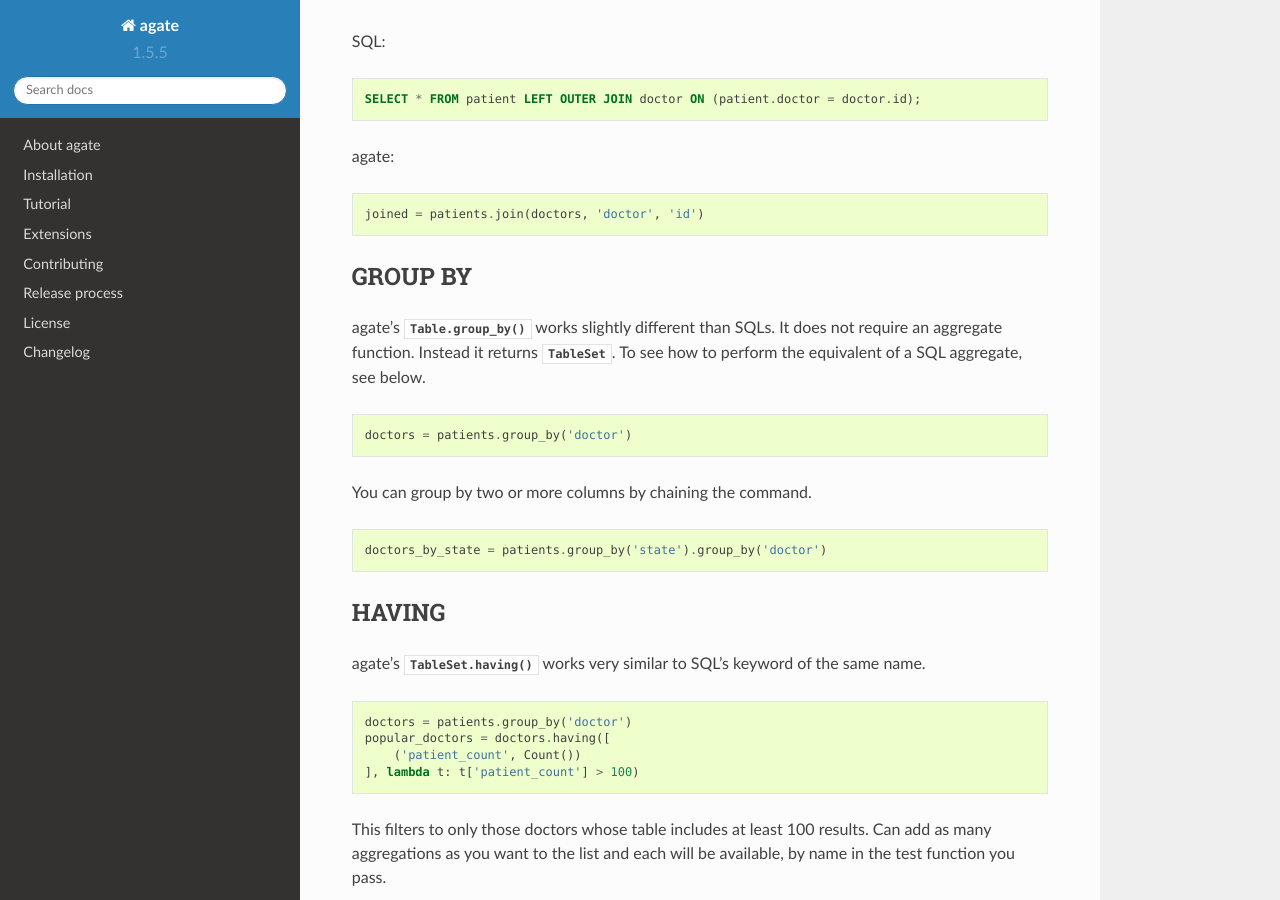
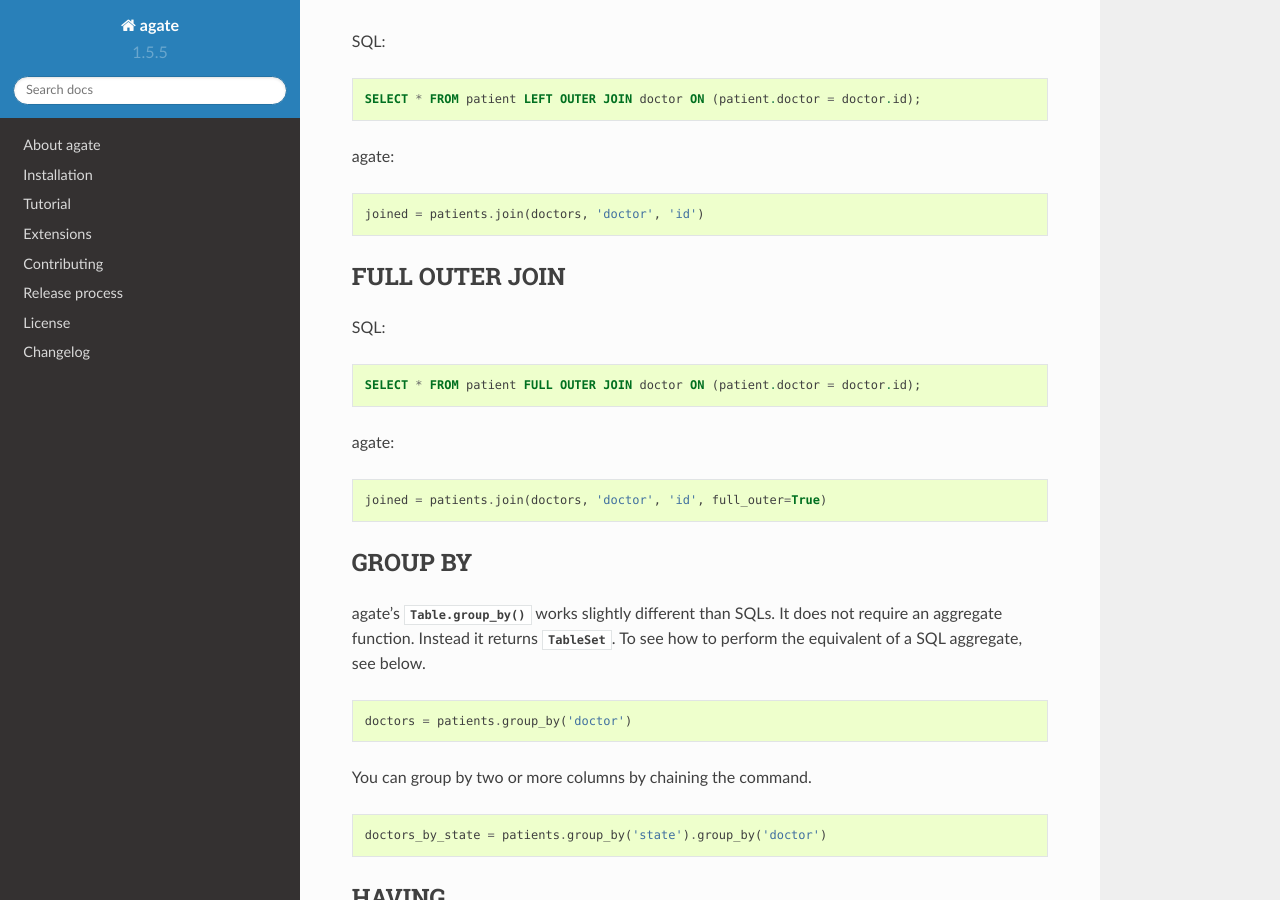
Before and after one commit to wireservice/agate, a Sphinx documentation site: the page built from docs/cookbook/sql.rst, in a window 1280 px wide and 900 px high, scrolled down 2019 px. Built offline with Sphinx 7.4.7 and the Read the Docs theme 2.0.0, drawn with Linux system fonts in a browser that asks for light colours; pages that are not in the unit, such as notebooks, are missing from menus.

Commit message:
Document full outer join. Closes #658.

```diff
--- a/docs/cookbook/sql.rst
+++ b/docs/cookbook/sql.rst
@@ -106,6 +106,21 @@
 
     joined = patients.join(doctors, 'doctor', 'id')
 
+FULL OUTER JOIN
+===============
+
+SQL:
+
+.. code-block:: postgres
+
+    SELECT * FROM patient FULL OUTER JOIN doctor ON (patient.doctor = doctor.id);
+
+agate:
+
+.. code-block:: python
+
+    joined = patients.join(doctors, 'doctor', 'id', full_outer=True)
+
 GROUP BY
 ========
 
```
